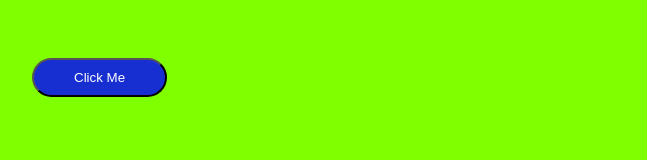
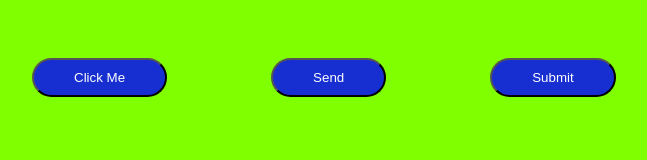
Before and after one commit to Azeez-tech/Learning, a plain HTML site: page index.html in a window 1280 px wide. Shown: the whole page, without its empty margins (26-673 px from the left). Drawn offline with Linux system fonts and the light colour scheme.

Commit message:
Two additional buttons were added to the home page.

```diff
--- a/index.html
+++ b/index.html
@@ -8,6 +8,8 @@
 </head>
 <body>
     <button onclick="alert(`I am grateful to Allah`)">Click Me</button>
+    <button onclick="alert(`This is my project`)">Send</button>
+    <button onclick="alert(`I am a Fullstack web developer`)">Submit</button>
     <script src="./javacript.js"></script>
 </body>
 </html>
```
